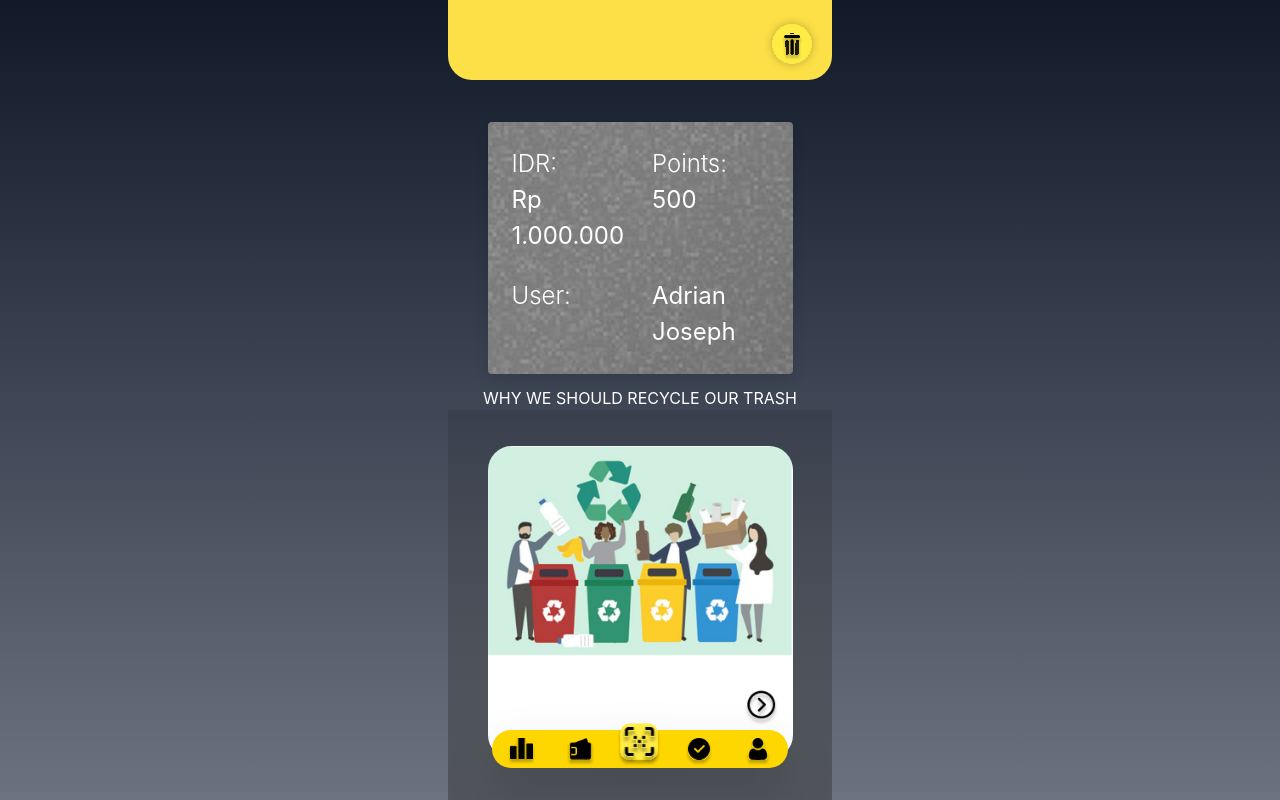
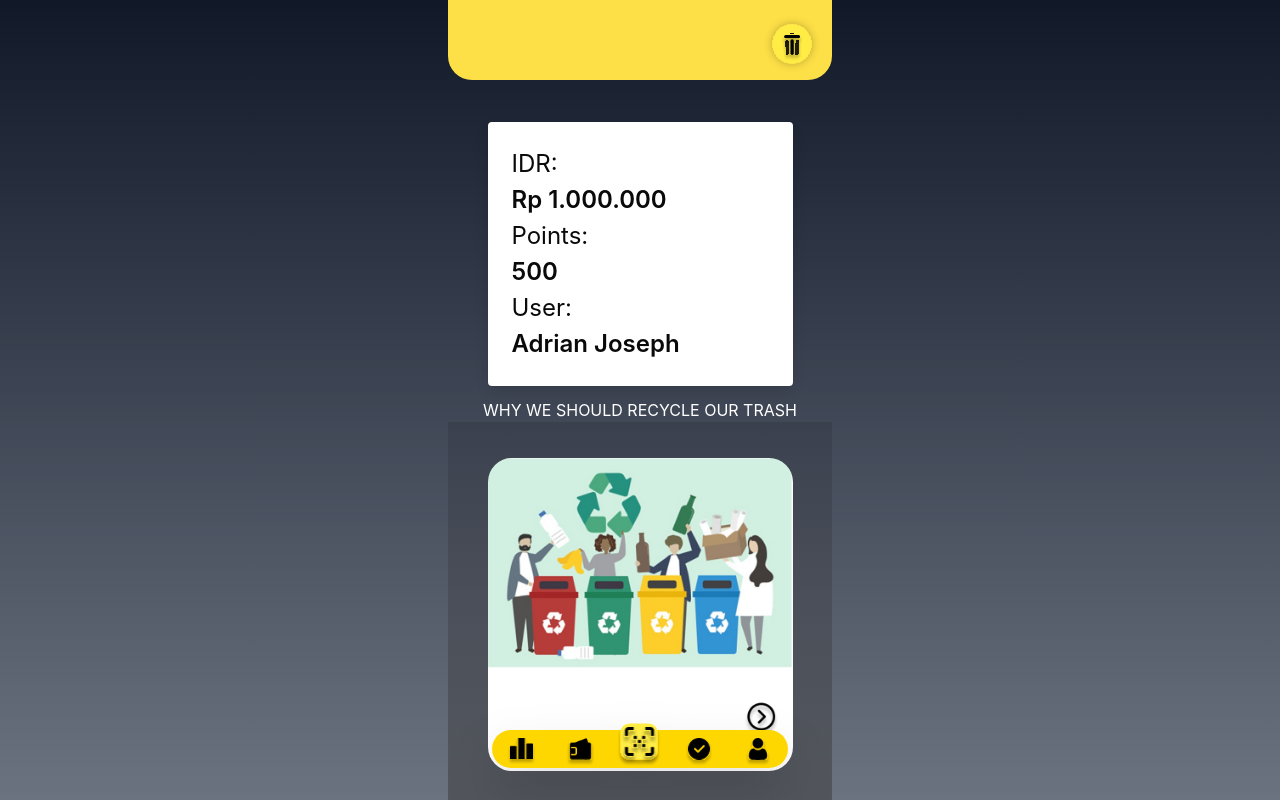
Before and after one commit to Verd1ne/Trashscan, a React (Create React App) app in the folder trash-scan/: page /balance in a window 1280 px wide. Shown: the top 800 px of the page. Built offline with nearby package versions, Linux system fonts and the light colour scheme.

Commit message:
Mikhael 24/07/2022

```diff
--- a/trash-scan/src/App.css
+++ b/trash-scan/src/App.css
@@ -49,7 +49,7 @@ body {
  };
 }
 .red {
-  color: red;
+  color: rgb(205, 18, 18);
 }
 .GreyCard{
  width: 305px;
--- a/trash-scan/src/App.js
+++ b/trash-scan/src/App.js
@@ -19,6 +19,7 @@ import Home from "./pages/Home";
 import Scan from "./pages/Scan"
 import Achievements from "./pages/Achievements";
 import Profile from "./pages/Profile";
+import Data from "./pages/Data";
 
 AOS.init({
   // Global settings:
@@ -51,6 +52,7 @@ function App() {
           <Route path="/login" element={<LoginPage />} />
           <Route path="/register" element={<Register />} />
           <Route path="/" element={<Home />} />
+          <Route path="/data" element={<Data />} />
           <Route path="/balance" element={<Balance/>}/>
           <Route path="/scan" element={<Scan />} />
           <Route path="/achievements" element={<Achievements />} />
--- a/trash-scan/src/components/Card.js
+++ b/trash-scan/src/components/Card.js
@@ -4,28 +4,16 @@ import CardTemplate from "../images/card-template.png";
 export default function Card(props) {
   return (
     <div className="column">
-      <div class="card GreyCard rounded-3xl" style={{background:`url(${CardTemplate})`}}>
+      <div class="card is-rounded GreyCard rounded-3xl">
         <div class="card-content">
           <div class="media">
-            <div class="media-content has-text-left has-text-white">
-                  <div className="columns">
-                    <div className="column">
-                      <h2 class="is-size-4 has-text-weight-light">IDR:</h2>
-                      <h2 class="is-size-4 has-text-weight-normal">{props.money}</h2>
-                    </div>
-                    <div className="column">
-                      <h2 class="is-size-4 has-text-weight-light">Points:</h2>
-                      <h2 class="is-size-4 has-text-weight-normal">{props.points}</h2>
-                    </div>
-                  </div>
-                  <div className="columns">
-                    <div className="column">
-                      <h3 class="is-size-4 has-text-weight-light">User:</h3>
-                    </div>
-                    <div className="column">
-                      <h3 class="is-size-4 has-text-weight-normal">{props.name}</h3>
-                    </div>
-                  </div>
+            <div class="media-content has-text-left has-text-black">
+              <h2 class="is-size-4 has-text-weight-normal">IDR:</h2>
+              <h2 class="is-size-4 has-text-weight-semibold">{props.money}</h2>
+              <h2 class="is-size-4 has-text-weight-normal">Points:</h2>
+              <h2 class="is-size-4 has-text-weight-semibold">{props.points}</h2>
+              <h2 class="is-size-4 has-text-weight-normal">User:</h2>
+              <h2 class="is-size-4 has-text-weight-semibold">{props.name}</h2>
             </div>
           </div>
         </div>
--- a/trash-scan/src/components/Header.js
+++ b/trash-scan/src/components/Header.js
@@ -3,8 +3,8 @@ import Logo from "../images/trashscan-icon.png";
 
 export default function Header() {
   return (
-    <header className="absolute bg-yellow-300 rounded-3xl rounded-t-none pt-4 ">
-      <img src={Logo} alt='logo' className="object-contain h-16 w-16 flex ml-72 pb-2 drop-shadow-2xl" ></img>
+    <header className="absolute bg-yellow-300 rounded-3xl rounded-t-none pt-3 ">
+      <img src={Logo} alt='logo' className="object-contain h-16 w-16 flex ml-72 pb-3 drop-shadow-2xl" ></img>
     </header>
   )
 }
--- a/trash-scan/src/components/Navbar.js
+++ b/trash-scan/src/components/Navbar.js
@@ -11,7 +11,7 @@ export default function Navbar() {
     <div className='w-screen flex justify-center'>
       <div className=' bottom-8 w-[296px] fixed bg-[#FFD700] rounded-[30px] h-[38px] drop-shadow-2xl'>
         <div className='grid grid-cols-5'>
-        <a href='/' className='mx-auto hover:scale-[1.2] ease-in duration-200'>
+        <a href='/data' className='mx-auto hover:scale-[1.2] ease-in duration-200'>
           <img
             src={navbarGraph}
             style={{
--- /dev/null
+++ b/trash-scan/src/pages/Data.js
@@ -0,0 +1,35 @@
+import React from 'react'
+import Layout from '../components/Layout';
+import Logo from "../images/trashscan-icon.png";
+
+function Data() {
+    return (
+        <Layout>
+        <div className=''
+        style={{
+          display: "",
+          flexDirection: "",
+          alignItems: "",
+          backgroundColor: "",
+        }}
+        >
+        <div className="HomeDiv w-screen justify-center mx-auto sm:max-w-sm has-text-centered has-text-white">
+        <div>
+            <header className="bg-yellow-300 rounded-3xl rounded-t-none pl-4 pt-4">
+              <img src={Logo} alt='logo' className="TrashLogo object-contain h-16 w-20 flex pb-2 ml-72" ></img>
+          </header>
+        </div>
+            <div class="graphs-container" data-title="Horizontal Graph">
+                <div class="data-container column is-full columns is-mobile is-size-7 has-text-white is-marginless">
+                    <div data-title="One" data-value="10"></div>
+                    <div data-title="Two" data-value="50"></div>
+                    <div data-title="Three" data-value="100"></div>
+                </div>
+            </div>
+        </div>
+        </div>
+        </Layout>
+    )
+}
+
+export default Data
--- a/trash-scan/src/pages/Profile.js
+++ b/trash-scan/src/pages/Profile.js
@@ -8,7 +8,7 @@ import Logo from "../images/trashscanIcon.svg";
 function Profile() {
   return (
     <Layout>
-    <div className='gray-900'
+    <div className=''
       style={{
         display: "",
         flexDirection: "",
@@ -19,7 +19,7 @@ function Profile() {
       <title>TrashScan</title>
       <div className="HomeDiv w-screen justify-center mx-auto sm:max-w-sm has-text-centered has-text-white">
         <div>
-          <header className="bg-yellow-300 rounded-3xl rounded-t-none pl-4 pt-4">
+            <header className="bg-yellow-300 rounded-3xl rounded-t-none pl-4 pt-4">
               <img src={Logo} alt='logo' className="TrashLogo object-contain h-16 w-20 flex pb-2 ml-72" ></img>
           </header>
         </div>
--- a/trash-scan/src/styles/global.scss
+++ /dev/null
@@ -1,137 +0,0 @@
-@import url("https://fonts.googleapis.com/css2?family=Inter:wght@300;400;500;600;700&display=swap");
-$family-sans-serif: "Inter", "Helvetica", "Helvetica Neue", "Arial", sans-serif;
-$text: #ffffff;
-$yellow: #FFD700;
-$red: #e62b1e;
-$widescreen: 1200px;
-$fullhd: 1200px;
-$link: #e2e2e2;
-$link-hover: #ffffff;
-$navbar-item-img-max-height: 6rem;
-$footer-background-color: gray;
-$footer-padding: 2rem 2rem 2rem;
-$navbar-padding: 3rem 6rem 6rem;
-$navbar-item-hover-color: #000000;
-$timeline-line: #101010;
-$button-background-color: #e62b1e;
-$button-border-width: 0;
-$button-color: #ffffff;
-$button-focus-color: #ffffff;
-$button-active-color: #ffffff;
-$triggerStyle: #ffffff;
-@import "~bulma/bulma.sass";
-@import "~bulma-timeline";
-@import url("https://fonts.googleapis.com/css2?family=Archivo:wght@700&display=swap");
-@import "tailwindcss/base";
-@import "tailwindcss/components";
-@import "tailwindcss/utilities";
-
-
-html,
-body {
-  background-image: linear-gradient(#000, #4D4D4D);
-}
-
-.font-size-good {
-  font-size: 14rem;
-}
-.navbar-logo {
-  max-height: 80px;
-}
-
-.link-on-black:hover {
-  color: #e62b1e;
-}
-
-.section {
-  background-color: $yellow;
-}
-.one {
-  position: relative;
-  min-height: 1000px;
-  width: 100vw;
-}
-.logo-container {
-  display: flex;
-  align-items: center;
-  justify-content: middle;
-  position: absolute;
-  width: 100%;
-  height: 100%;
-}
-.trash-logo {
-  margin: 0 auto;
-}
-.particle {
-  min-height: 600px;
-  width: 100%;
-}
-.three {
-  background-color: #e62b1e;
-  min-height: 400px;
-  display: flex;
-  vertical-align: middle;
-}
-
-.TED {
-  color: #e62b1e;
-}
-
-.bg-grey {
-  background-color: #101010;
-}
-
-.section-title {
-  color: #e62b1e;
-  font-family: "Archivo", sans-serif;
-  font-size: 5rem;
-}
-
-.video {
-  position: relative;
-  left: -1.5rem;
-  top: -3rem;
-}
-
-.footer {
-  background-color: #000000;
-  border-top: 2px solid #e62b1e;
-}
-
-.menu {
-  position: fixed;
-  top: 0;
-  background-color: #ffffff;
-}
-.link-on-white {
-  color: rgba(0, 0, 0, 0.48);
-}
-.link-on-white:hover {
-  color: #e62b1e;
-}
-.active {
-  color: #e62b1e !important;
-}
-.mobile {
-  background-color: yellow;
-  .navbar-item {
-    border-width: 0px !important;
-  }
-  .navbar-item:hover {
-    background-color: #ffffff;
-    a {
-      color: #000000;
-    }
-  }
-}
-.bg-black {
-  background-color: black;
-}
-
-.word-format {
-  text-align: justify;
-  text-justify :distribute;
-}
-.card-height {
-  height: 32rem/* 384px */;
-}
```
